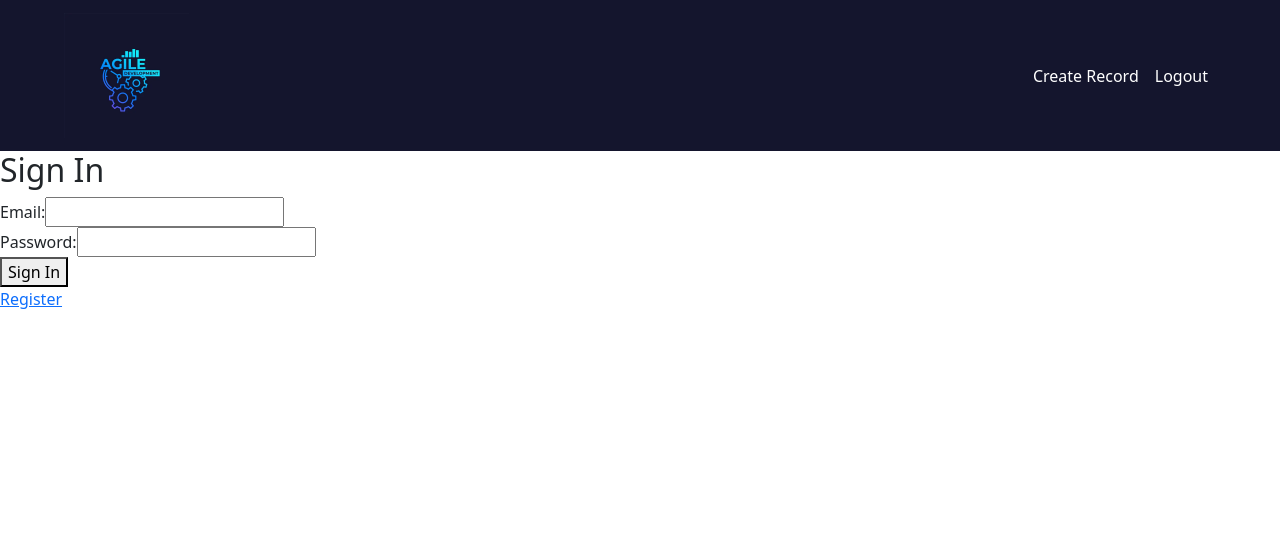
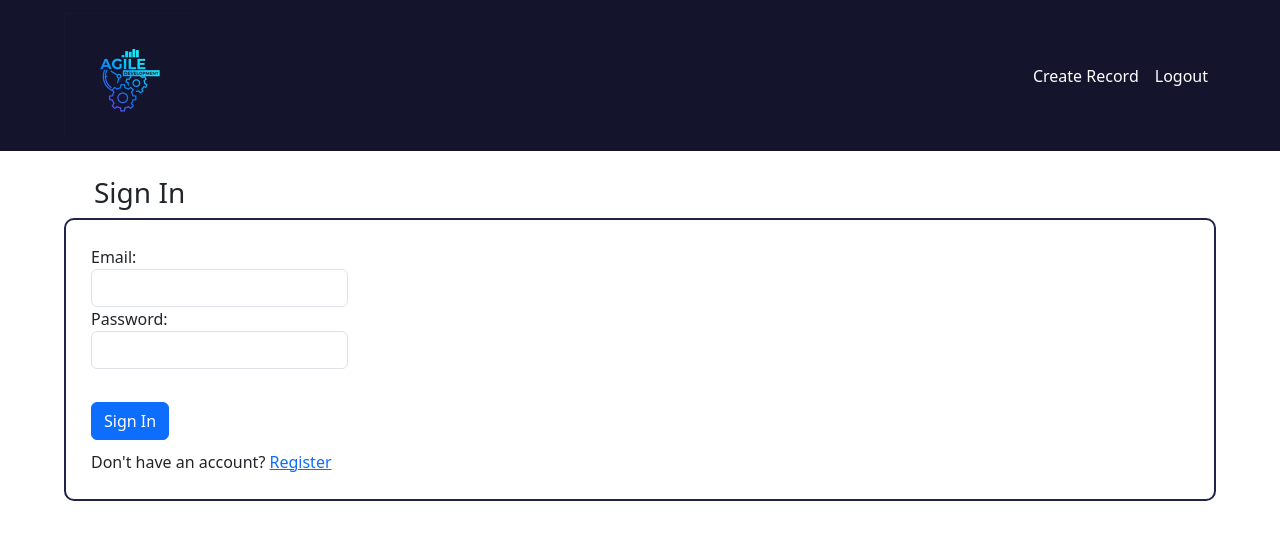
Before and after one commit to iscii/Agile-Planner, a React (Create React App) app in the folder client/: page / in a window 1280 px wide. Shown: the top 540 px of the page. Built offline with nearby package versions, Linux system fonts and the light colour scheme.

Commit message:
auth pages ui

```diff
--- a/client/src/App.jsx
+++ b/client/src/App.jsx
@@ -18,6 +18,7 @@ const App = () => {
       <Navbar />
       <Routes>
         <Route exact path="/" element={<Landing />} />
+        <Route path="/signin" element={<SignIn />} />
         <Route path="/register" element={<Register />} />
         <Route exact path="/scenarios" element={<ScenarioList />} />
         <Route path="/edit/:id" element={<Edit />} />
--- a/client/src/components/Landing.jsx
+++ b/client/src/components/Landing.jsx
@@ -5,7 +5,6 @@ const Landing = () => {
   return (
     <div>
       <Signin />
-      <Link to='/register'>Register</Link>
     </div>
   )
 }
--- a/client/src/components/Register.jsx
+++ b/client/src/components/Register.jsx
@@ -1,6 +1,8 @@
 import React, { useState } from 'react'
+import SignIn from './SignIn' // Import your SignIn component
 import axios from 'axios'
-import SignIn from './SignIn' // Import your SignIn component
+import { Link } from 'react-router-dom'
+import { useNavigate } from 'react-router-dom'
 
 const Register = () => {
   const [email, setEmail] = useState('')
@@ -8,59 +10,77 @@ const Register = () => {
   const [userName, setUserName] = useState('')
   const [isRegistered, setIsRegistered] = useState(false) // New state for controlling the view
   const [errorMessage, setErrorMessage] = useState('')
+  const navigate = useNavigate()
 
   const handleSubmit = async (e) => {
     e.preventDefault()
     try {
       const response = await axios.post('http://localhost:3000/createUser', { userName, email, password })
+      console.log(response)
+      console.log(`successfully registered user ${userName}`)
       setIsRegistered(true) // Set true to switch to SignIn view on successful registration
     } catch (error) {
-      if (error.response && error.response.status === 401) {
+      if (error.response && error.response.status === 401 || error.response.status === 404) {
         setErrorMessage('Invalid email or password')
       } else {
-        setErrorMessage('An error occurred during login')
+        // Note: backend does not throw proper error codes, so we cannot handle them correctly here.
+        // setErrorMessage('An error occurred during login')
+        setErrorMessage("User already exists")
       }
     }
   }
 
   if (isRegistered) {
-    return <SignIn /> // Render SignIn component upon successful registration
+    navigate('/signin') // Redirect to SignIn view
   }
 
   return (
-    <div>
-      <h2>Register</h2>
+    <div className='content-container register'>
+      <h3>Register</h3>
+      <div className='register-form'>
         <form onSubmit={handleSubmit}>
           <div>
-          <label>Email:</label>
+            <label>Email:
               <input
                 type="email"
+                className='form-control'
                 value={email}
                 onChange={(e) => setEmail(e.target.value)}
                 required
                 />
+              </label>
           </div>
           <div>
-          <label>userName:</label>
+            <label>userName:
               <input
                 type="text"
+                className='form-control'
                 value={userName}
                 onChange={(e) => setUserName(e.target.value)}
                 required
                 />
+              </label>
           </div>
           <div>
-          <label>Password:</label>
+            <label>Password:
               <input
                 type="password"
+                className='form-control'
                 value={password}
                 onChange={(e) => setPassword(e.target.value)}
                 required
                 />
+              </label>
           </div>
-        <button type="submit">Submit</button>
-        {errorMessage && <p>{errorMessage}</p>}
+          <div className='error-msg'>
+            { errorMessage &&
+              errorMessage
+            }
+          </div>
+          <input type='submit' value='Register' className="btn btn-primary mt-1" /> <br/>
         </form>
+        <span className='link-msg'>Already have an account? <Link to='/signin'>Sign In</Link></span>
+      </div>
     </div>
   )
 }
--- /dev/null
+++ b/client/src/components/SignIn.jsx
@@ -0,0 +1,65 @@
+import React, { useState } from 'react'
+import axios from 'axios'
+import { Link } from 'react-router-dom'
+
+const SignIn = () => {
+  const [email, setEmail] = useState('')
+  const [password, setPassword] = useState('')
+  const [errorMessage, setErrorMessage] = useState('')
+
+  const handleSubmit = async (e) => {
+    e.preventDefault()
+
+    try {
+      const response = await axios.post('/login', { email, password })
+      // Handle successful login, e.g., store user ID in state or localStorage
+    } catch (error) {
+      if (error.response.status === 401 || error.response.status === 404) {
+        setErrorMessage('Invalid email or password')
+      } else {
+        setErrorMessage('An error occurred during login')
+      }
+    }
+  }
+
+  return (
+    <div className='content-container signin'>
+      <h3>Sign In</h3>
+      <div className='signin-form'>
+        <form onSubmit={handleSubmit}>
+          <div>
+            <label>Email:
+              <input
+                type="email"
+                className="form-control"
+                value={email}
+                onChange={(e) => setEmail(e.target.value)}
+                required
+                />
+            </label>
+          </div>
+          <div>
+            <label>Password:
+              <input
+                type="password"
+                value={password}
+                className="form-control"
+                onChange={(e) => setPassword(e.target.value)}
+                required
+                />
+            </label>
+          </div>
+          <div className='error-msg'>
+            { errorMessage &&
+              errorMessage
+            }
+          </div>
+          <input type='submit' value='Sign In' className="btn btn-primary mt-2" /> <br/>
+        </form>
+        <span className='link-msg'>Don't have an account? <Link to='/register'>Register</Link></span>
+      </div>
+    </div>
+  )
+}
+
+export default SignIn;
--- a/client/src/components/Signin.jsx
+++ /dev/null
@@ -1,54 +0,0 @@
-import React, { useState } from 'react'
-import axios from 'axios'
-
-const Signin = () => {
-  const [email, setEmail] = useState('')
-  const [password, setPassword] = useState('')
-  const [errorMessage, setErrorMessage] = useState('')
-
-  const handleSubmit = async (e) => {
-    e.preventDefault()
-
-    try {
-      const response = await axios.post('/login', { email, password })
-      const { userID } = response.data
-      // Handle successful login, e.g., store user ID in state or localStorage
-    } catch (error) {
-      if (error.response.status === 401) {
-        setErrorMessage('Invalid email or password')
-      } else {
-        setErrorMessage('An error occurred during login')
-      }
-    }
-  }
-
-  return (
-    <div>
-      <h2>Sign In</h2>
-      <form onSubmit={handleSubmit}>
-        <div>
-          <label>Email:</label>
-          <input
-            type="email"
-            value={email}
-            onChange={(e) => setEmail(e.target.value)}
-            required
-          />
-        </div>
-        <div>
-          <label>Password:</label>
-          <input
-            type="password"
-            value={password}
-            onChange={(e) => setPassword(e.target.value)}
-            required
-          />
-        </div>
-        <button type="submit">Sign In</button>
-        {errorMessage && <p>{errorMessage}</p>}
-      </form>
-    </div>
-  )
-}
-
-export default Signin;
--- a/client/src/style/main.scss
+++ b/client/src/style/main.scss
@@ -18,13 +18,29 @@ h3 {
     height: 85%;
 }
 
-.content-container.edit {
-    .edit-form {
+.content-container.edit,
+.content-container.create,
+.content-container.register,
+.content-container.signin {
+    .edit-form,
+    .create-form,
+    .register-form,
+    .signin-form {
         height: 90%;
         border: 2px solid $color-secondary;
         border-radius: 10px;
         padding: 25px;
     }
+    .error-msg {
+        height: 25px;
+        font-size: 0.8rem;
+        color: red;
+    }
+    .link-msg {
+        display: inline-block;
+        margin-top: 10px;
+    }
+
 }
 
 .content-container.create {
@@ -34,7 +50,6 @@ h3 {
         border-radius: 10px;
         padding: 25px;
     }
-
 }
 
 .content-container.scenariolist {
```
Also changed, not shown: client/src/components/Edit.jsx (indentation only), client/src/components/Protected.jsx (added). Lines whose indentation alone changed are shown as unchanged.
